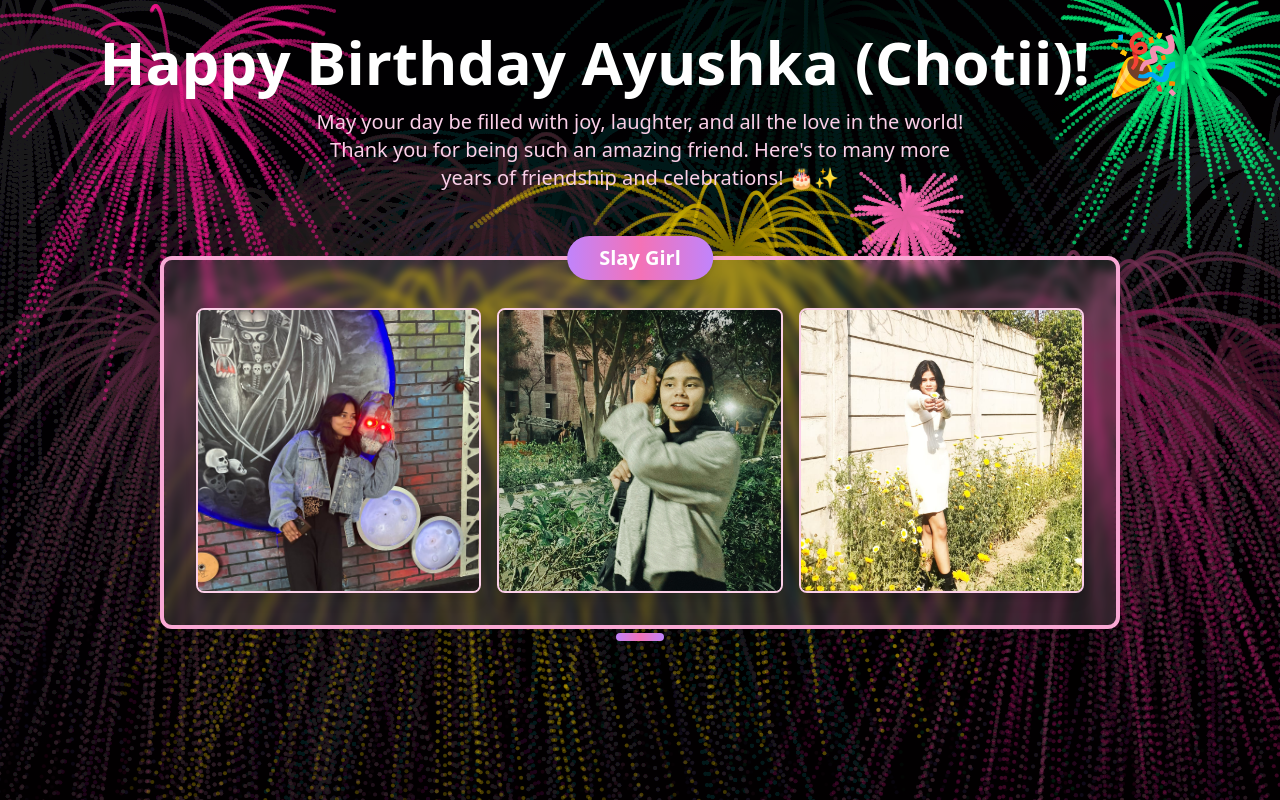
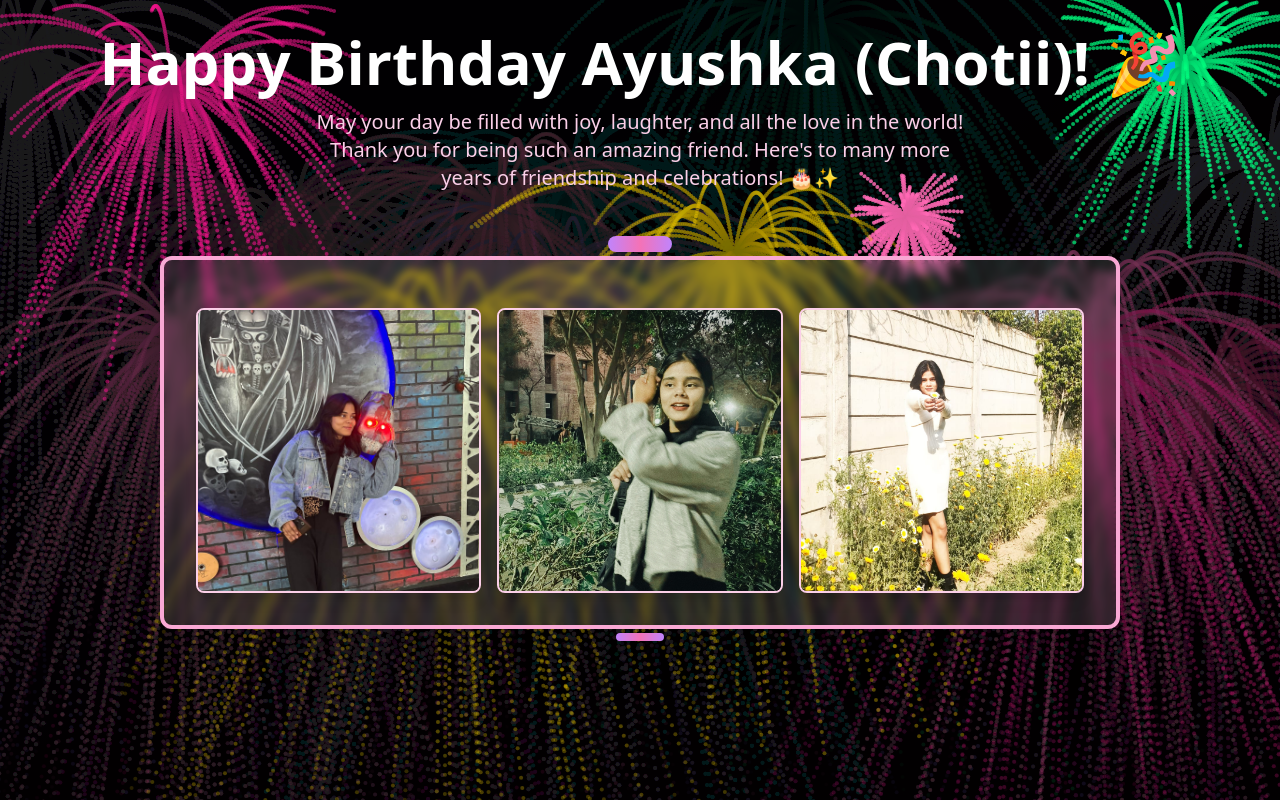
Before and after one commit to Niyaz0316/Chotti-birthday, a React (Vite) app: page /gift in a window 1280 px wide. Built offline with nearby package versions, Linux system fonts and the light colour scheme.

Commit message:
Update PhotoGallery.tsx

```diff
--- a/src/components/PhotoGallery.tsx
+++ b/src/components/PhotoGallery.tsx
@@ -17,7 +17,6 @@ export const PhotoGallery = () => {
         transition={{ duration: 0.8 }}
       >
         <div className="absolute -top-6 left-1/2 -translate-x-1/2 bg-gradient-to-r from-purple-400 via-pink-400 to-purple-400 px-8 py-2 rounded-full shadow-lg">
-          <span className="text-white font-bold text-xl">Slay Girl</span>
         </div>
 
         <div className="grid grid-cols-2 md:grid-cols-3 gap-4 mt-4">
```
